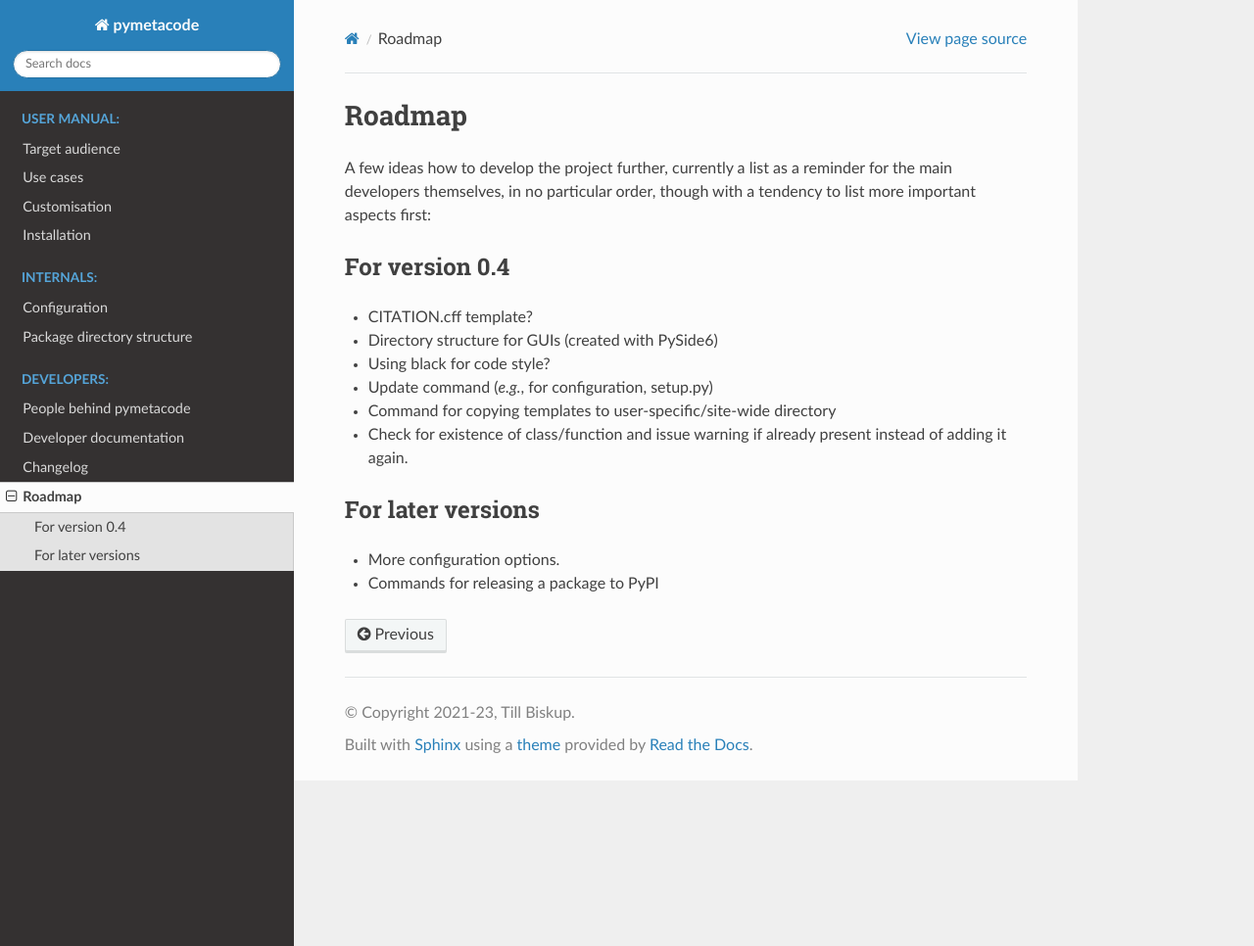
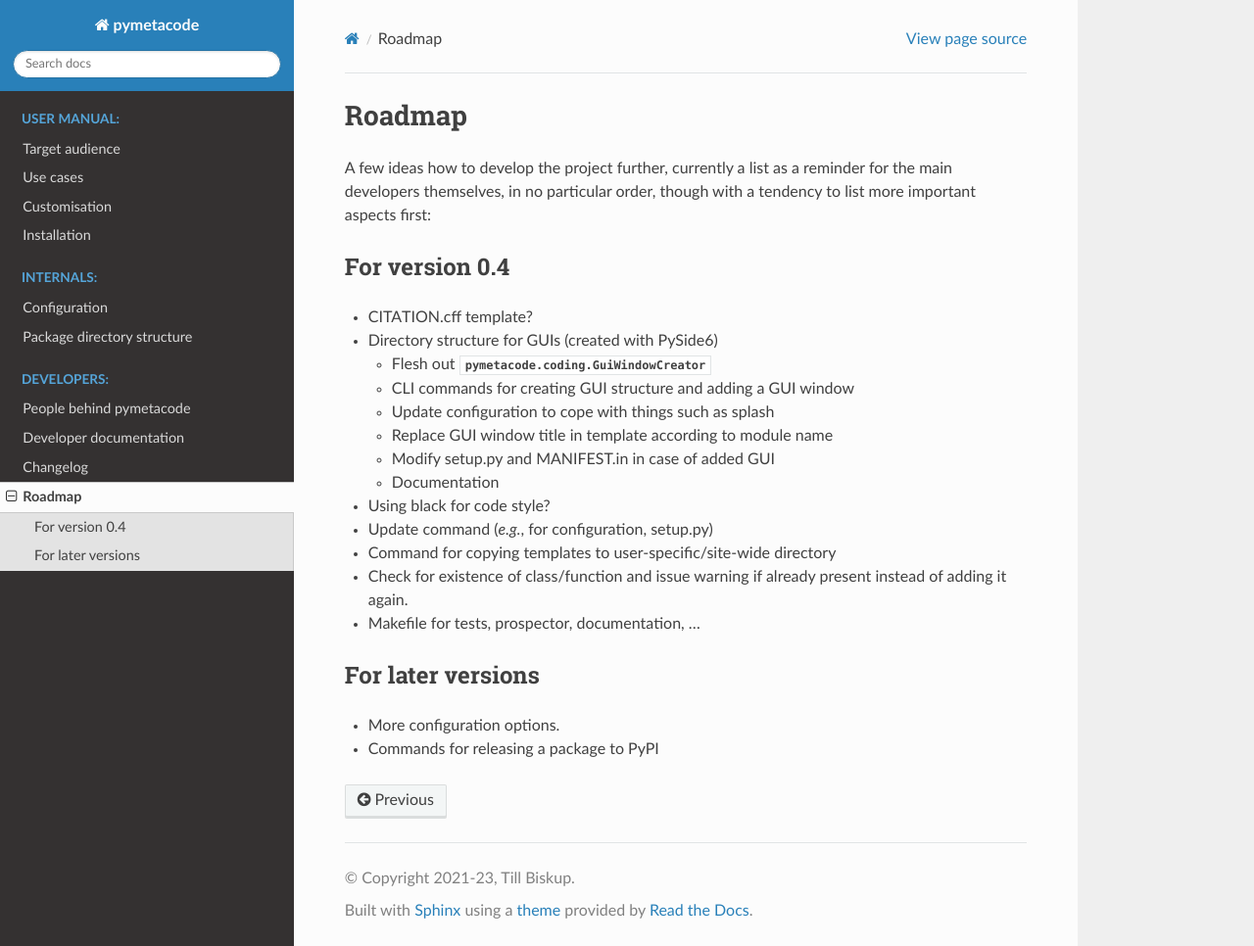
Before and after one commit to tillbiskup/pymetacode, a Sphinx documentation site: the page built from docs/roadmap.rst, in a window 1280 px wide and 966 px high. Shown: the whole window at 98% size. Built offline with Sphinx 7.4.7 and the Read the Docs theme 2.0.0, drawn with Linux system fonts in a browser that asks for light colours; pages that are not in the unit, such as notebooks, are missing from menus.

Commit message:
Update roadmap

```diff
--- a/docs/roadmap.rst
+++ b/docs/roadmap.rst
@@ -12,6 +12,13 @@ For version 0.4
 
 * Directory structure for GUIs (created with PySide6)
 
+  * Flesh out :class:`pymetacode.coding.GuiWindowCreator`
+  * CLI commands for creating GUI structure and adding a GUI window
+  * Update configuration to cope with things such as splash
+  * Replace GUI window title in template according to module name
+  * Modify setup.py and MANIFEST.in in case of added GUI
+  * Documentation
+
 * Using black for code style?
 
 * Update command (*e.g.*, for configuration, setup.py)
@@ -20,6 +27,8 @@ For version 0.4
 
 * Check for existence of class/function and issue warning if already present instead of adding it again.
 
+* Makefile for tests, prospector, documentation, ...
+
 
 For later versions
 ==================
```
Also changed, not shown: 1 other file.
